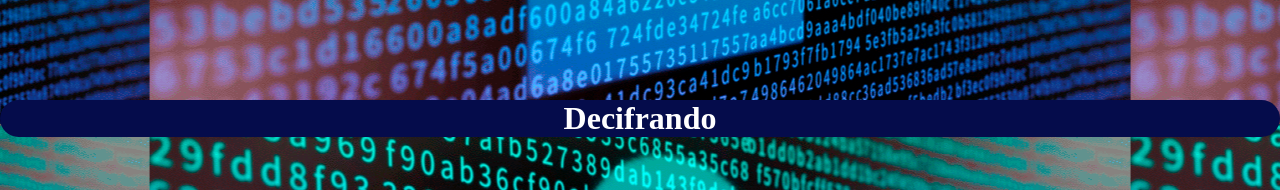
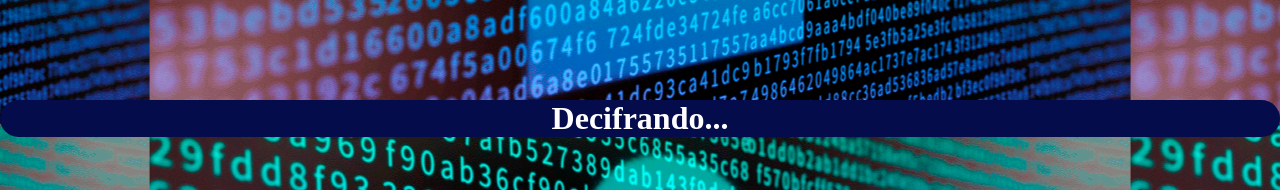
Before and after one commit to JulianePrado/ProjetoCifraDeCesar, a plain HTML site: page index.html in a window 1280 px wide. Shown: the top 190 px of the page. Drawn offline with Linux system fonts and the light colour scheme.

Commit message:
Update index.html
Edição do texto h1

```diff
--- a/index.html
+++ b/index.html
@@ -9,7 +9,7 @@
 </head>
 <body>
     <header>
-    <h1>Decifrando</h1>
+    <h1>Decifrando...</h1>
     </header>
 <main>
   <div class="texto">
```
